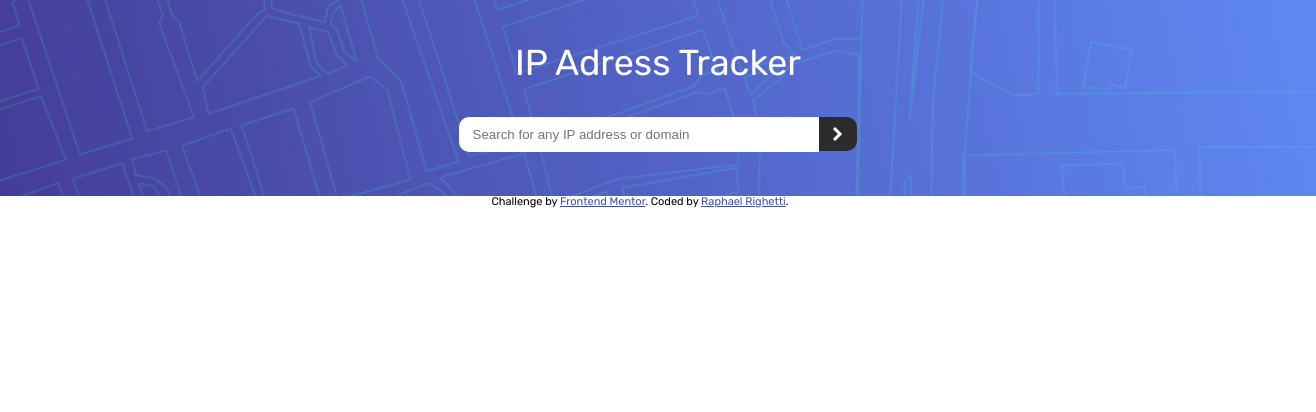
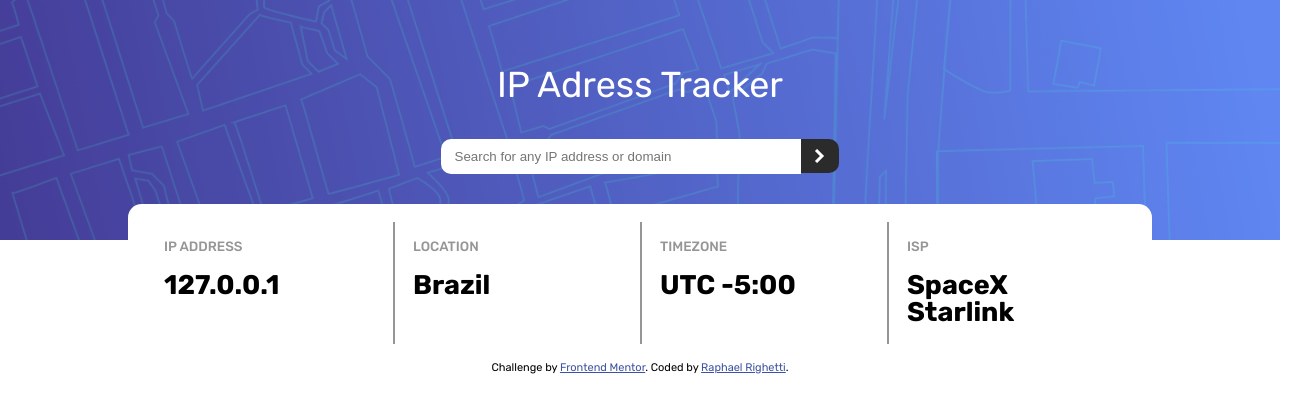
Before and after one commit to raphaelrighetti/ip-adress-tracker, a React (Vite) app: page / in a window 1280 px wide. Shown: the top 412 px of the page, 1316 px wide, since content can reach past the window. Built offline with nearby package versions, Linux system fonts and the light colour scheme; the HTML template or start-up script is replaced by a standard one.

Commit message:
criando mais partes do design

```diff
--- a/src/App.jsx
+++ b/src/App.jsx
@@ -3,11 +3,13 @@ import './App.css';
 import './variables.css';
 import Attribution from './Components/Attribution';
 import Header from './Components/Header';
+import InformationList from './Components/InformationList';
 
 const App = () => {
   return (
     <>
       <Header />
+      <InformationList />
       <Attribution />
     </>
   );
--- a/src/Components/Header.module.css
+++ b/src/Components/Header.module.css
@@ -1,11 +1,12 @@
 .container {
+  box-sizing: border-box;
   display: flex;
   flex-direction: column;
   justify-content: center;
   align-items: center;
   gap: 2em;
   width: 100%;
-  min-height: 20svh;
+  min-height: 30vh;
   padding: 1em;
   background-image: url('../assets/pattern-bg-desktop.png');
   background-size: cover;
--- /dev/null
+++ b/src/Components/InformationList.jsx
@@ -0,0 +1,29 @@
+import React from 'react';
+import styles from './InformationList.module.css';
+
+const InformationList = () => {
+  return (
+    <section className={styles.container}>
+      <ul className={styles.list}>
+        <li className={styles.li}>
+          <h3 className={styles.title}>IP Address</h3>
+          <p className={styles.content}>127.0.0.1</p>
+        </li>
+        <li className={styles.li}>
+          <h3 className={styles.title}>Location</h3>
+          <p className={styles.content}>Brazil</p>
+        </li>
+        <li className={styles.li}>
+          <h3 className={styles.title}>Timezone</h3>
+          <p className={styles.content}>UTC {'-5:00'}</p>
+        </li>
+        <li className={styles.li}>
+          <h3 className={styles.title}>ISP</h3>
+          <p className={styles.content}>SpaceX Starlink</p>
+        </li>
+      </ul>
+    </section>
+  );
+};
+
+export default InformationList;
--- /dev/null
+++ b/src/Components/InformationList.module.css
@@ -0,0 +1,48 @@
+.container {
+  box-sizing: border-box;
+  display: flex;
+  justify-content: center;
+  align-items: center;
+  width: 80%;
+  min-height: 12.5vh;
+  margin-top: -2em;
+  margin-inline: auto;
+  padding: 1em;
+  background-color: white;
+  border-radius: .75em;
+}
+
+.list {
+  display: grid;
+  grid-template-rows: 100%;
+  grid-template-columns: repeat(4, 25%);
+  align-items: center;
+  width: 100%;
+  height: 100%;
+}
+
+.li {
+  box-sizing: border-box;
+  display: flex;
+  flex-direction: column;
+  gap: 1em;
+  height: 100%;
+  padding: 1em;
+  border-left: solid 2px var(--dark-grey);
+}
+
+.li:first-child {
+  border-left: none;
+}
+
+.title {
+  font-size: .75em;
+  font-weight: 500;
+  text-transform: uppercase;
+  color: var(--dark-grey);
+}
+
+.content {
+  font-size: 1.5em;
+  font-weight: 700;
+}
```
Also changed, not shown: initial-content.txt (deleted).
